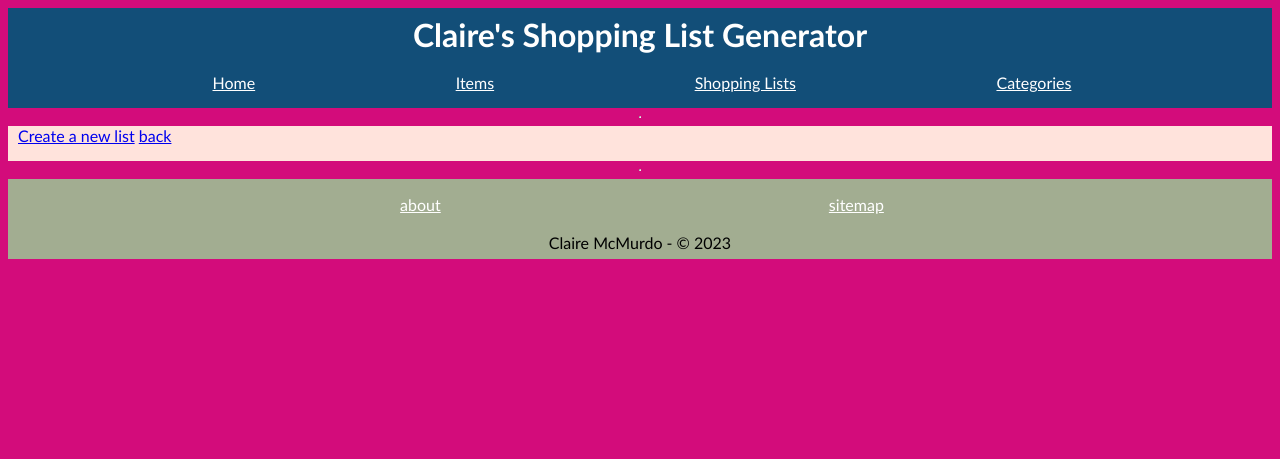
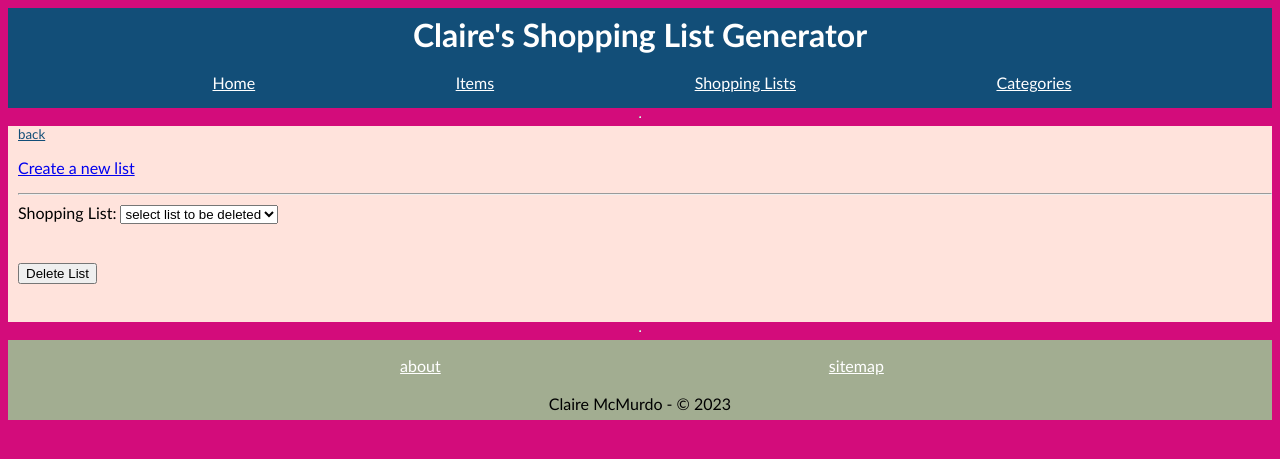
Before and after one commit to McMuds/PythonExamples, a Flask app: page /lists in a window 1280 px wide. Shown: the top 459 px of the page. Run offline with Flask 2, Linux system fonts and the light colour scheme; data that the repository does not hold is empty; some libraries are stand-ins or nearby versions.

Commit message:
Stopped duplicate items, added more nav.

```diff
--- a/Project/controllers/list_controller.py
+++ b/Project/controllers/list_controller.py
@@ -9,20 +9,23 @@ from flask import Blueprint
 shopping_list_blueprint = Blueprint("shopping_list",__name__)
 
 def insert_item_to_list(list_id, item_id):
-    list = list_repo.select(list_id,1)
+    # pdb.set_trace()
+    s_list = list_repo.select(list_id,1)
     item = item_repo.select(item_id)
-    selection_repo.insert_item(list, item)
+    selection_repo.insert_item(s_list, item)
 
 @shopping_list_blueprint.route('/lists')
 def index():
     lists = list_repo.select_all()
-    return render_template('/lists/index.html', lists=lists)
+    return render_template('/lists/index.html', all_lists=lists)
 
 @shopping_list_blueprint.route('/lists/shop/<id>/<order>')
 def shop_list(id,order):
     # pdb.set_trace()
     list = list_repo.select(id,1)
-    return render_template('/lists/show.html', list=list, order=int(order), active=True)
+    prev_id = list_repo.get_prev_list(int(id))
+    next_id = list_repo.get_next_list(int(id))
+    return render_template('/lists/show.html', list=list, order=int(order), prev_id=prev_id, next_id=next_id, active=True)
 
 # @shopping_list_blueprint.route('/lists/<id>')
 # def show_list(id):
@@ -36,15 +39,13 @@ def show_list_ordered(id,display_order):
     list = list_repo.select(int(id), int(display_order))
     prev_id = list_repo.get_prev_list(int(id))
     next_id = list_repo.get_next_list(int(id))
-    return render_template('/lists/show.html', list=list, order=int(display_order), prev_id=prev_id, next_id=next_id)
+    return render_template('/lists/show.html', list=list, order=int(display_order), prev_id=prev_id, next_id=next_id, active = False)
 
 @shopping_list_blueprint.route('/lists/add', methods=['post'])
 def add_item_to_list():
+    # pdb.set_trace()
     list_id = request.form['list_id']
     item_id = request.form['item_id']
-    # list = list_repo.select(list_id,1)
-    # item = item_repo.select(item_id)
-    # selection_repo.insert_item(list, item)
     insert_item_to_list(int(list_id), int(item_id))
     return redirect('/')
 
@@ -71,3 +72,9 @@ def delete_item_from_list(list_id, item_id):
 def toggle_selected(list_id,item_id):
     selection_repo.toggle_item_selected(int(list_id), int(item_id))
     return redirect('/lists/shop/'+list_id+'/1')
+
+@shopping_list_blueprint.route('/lists/delete', methods=['post'])
+def delete():
+    list_id = request.form['list_id']
+    list_repo.delete(int(list_id))
+    return redirect('/lists')
--- a/Project/repositories/shopping_list_repository.py
+++ b/Project/repositories/shopping_list_repository.py
@@ -58,3 +58,8 @@ def get_next_list(id):
         return 0
     else:
         return result[0]['id']
+
+def delete(id):
+    sql_string = "DELETE FROM shopping_list where id = %s"
+    values = [id]
+    run_sql(sql_string, values)
--- a/Project/templates/lists/index.html
+++ b/Project/templates/lists/index.html
@@ -1,11 +1,13 @@
 {% extends 'base.html' %}{% block  content%}
 <nav>
+    <a class="nav-list" href="/lists">back</a>
+</nav>
+<p>
     <a href="/lists/new">Create a new list</a>
-    <a href="/lists">back</a>
-</nav>
+</p>
 {% if lists != None %}
     <ul>
-        {% for list in lists %}
+        {% for list in all_lists %}
         <ul><a href="/lists/{{list.id}}/1">List {{ list.id }}</a> has {{ list.selection|length }}
             {% if list.selection|length == 1 %}
                 item,
@@ -22,4 +24,24 @@
 {% else %}
     There are no shopping lists. Perhaps you want to <a href="/lists/new" method="post">create one</a>?
 {% endif %}
+<hr />
+<form action="/lists/delete" method="post">
+    <div class="add-an-item">
+        <label for="shopping_list">Shopping List: </label>
+        <select id="shopping_list" name="list_id">
+            <option value=" ">select list to be deleted</option>
+            {% for list in all_lists %}
+                <option value="{{ list.id }}">list number {{ list.id }}</option>
+            {% endfor %}
+        </select>
+    </div>
+    <br />
+    <br />
+    <div class="form-buttons">
+        <input type="submit" value="Delete List">
+    </div>
+</form>
+<br />
+<br />
+
 {% endblock  %}
--- a/Project/templates/lists/new.html
+++ b/Project/templates/lists/new.html
@@ -9,6 +9,7 @@
             <h2>Add an Item!</h2>
             <label for="item">Item: </label>
             <select id="item" name="item_id">
+                <option value=" ">Add an item to the list</option>
                 {% for item in all_items %}
                     <option value="{{ item.id }}">{{ item.name }}</option>
                 {% endfor %}
```
Also changed, not shown: Project/repositories/selection_repository.py (+12 -4 lines), Project/templates/index.html (+7 -5 lines), Project/templates/lists/show.html (+12 -4 lines).
